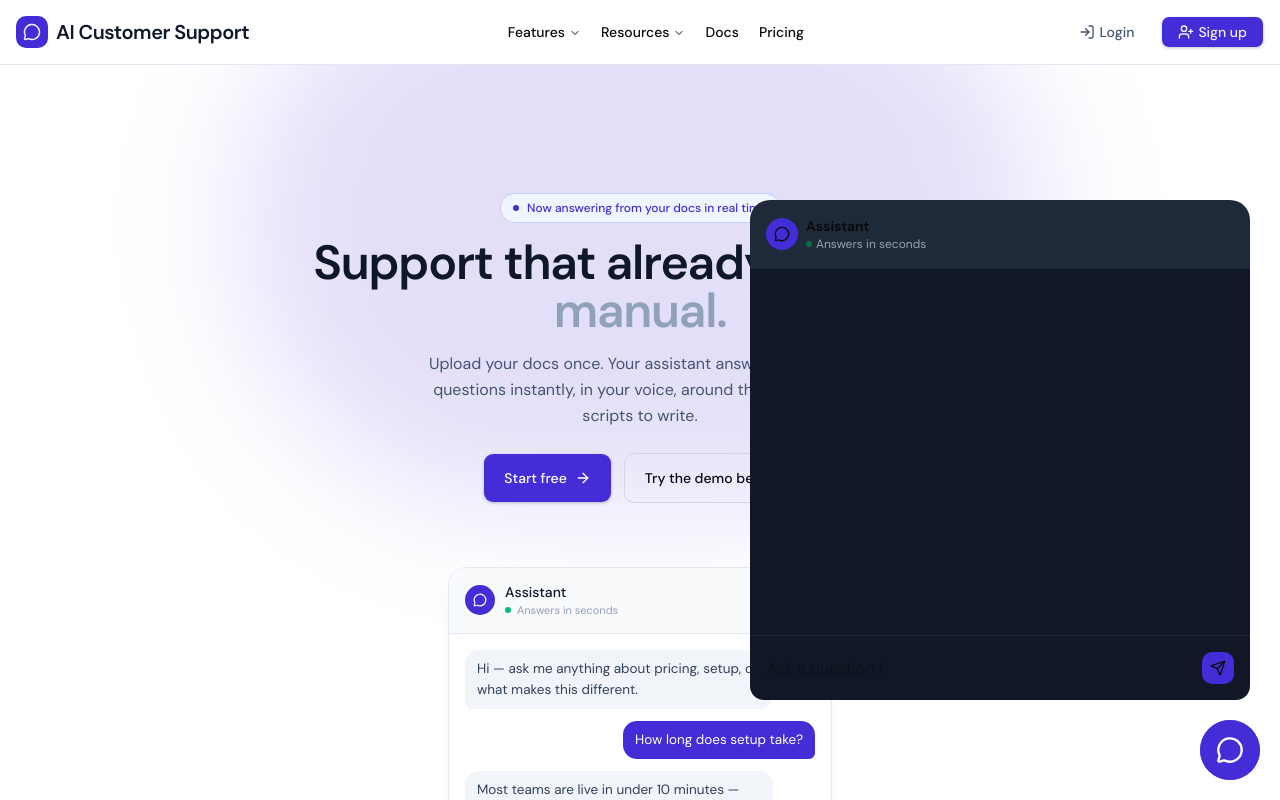
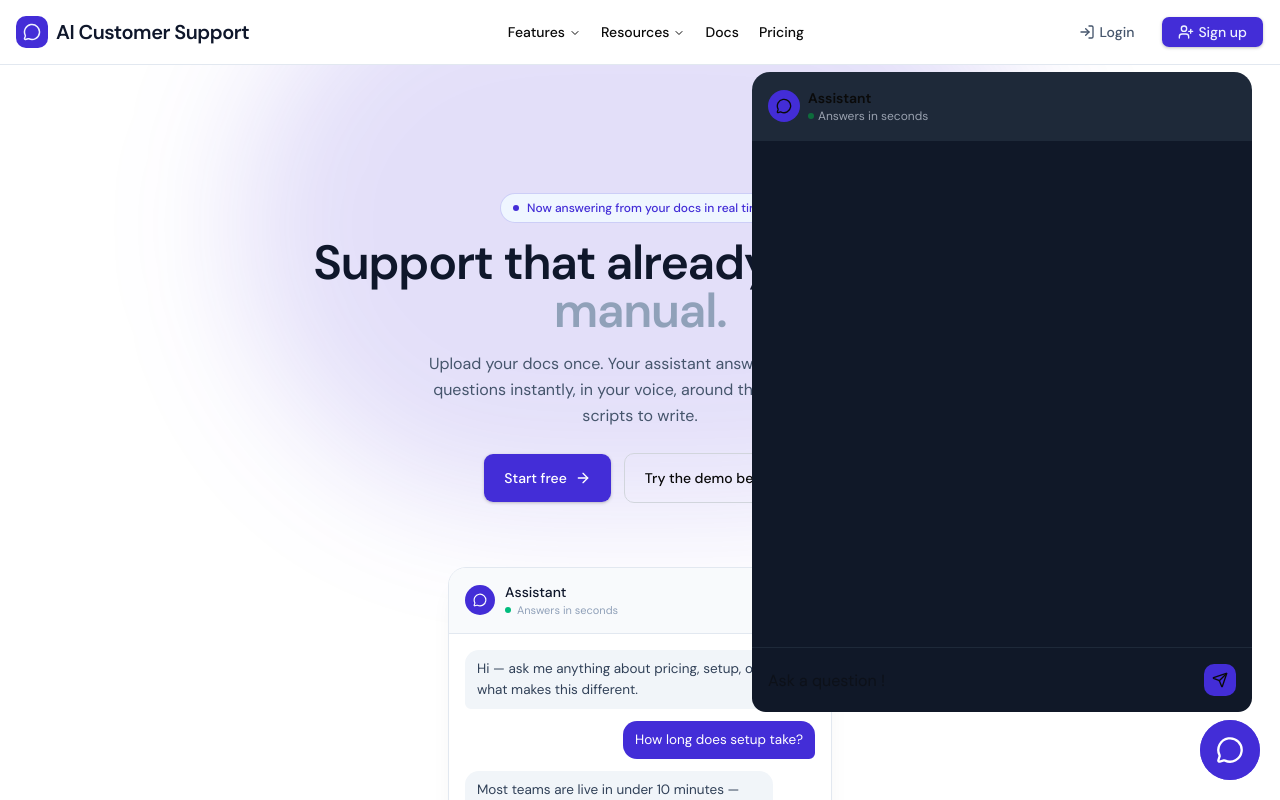
Before and after one commit to nhmnazmul22/AICustomerSupportAssistant, a Next.js app: page / in a window 1280 px wide. Both pictures are taken after a click on the button 1230 px from the left and 750 px from the top of the page. Shown: the top 800 px of the page. Built offline with nearby package versions, Linux system fonts and the light colour scheme.

Commit message:
refactor ChatBox and ChatBoxBody components for improved layout and styling

```diff
--- a/components/core/ChatBox/ChatBox.tsx
+++ b/components/core/ChatBox/ChatBox.tsx
@@ -11,14 +11,14 @@ const ChatBox = () => {
   return (
     isChatBoxOpen && (
       <div
-        className={`fixed z-50 right-7.5 bottom-25 h-125 max-h-125 w-125 max-w-125 rounded-[20px] bg-gray-800 flex flex-col`}
+        className={`fixed right-7 bottom-22 z-50 flex h-[calc(100dvh-10rem)] max-h-175 w-[calc(100vw-2rem)] max-w-125 flex-col rounded-2xl bg-gray-800`}
       >
         {/*  Chatbox Header */}
         <ChatBoxHeader />
         {/* Chatbox   body */}
-        <ChatBoxBody/>
+        <ChatBoxBody />
         {/*  Chatbox footer */}
-        <ChatBoxFooter/>
+        <ChatBoxFooter />
       </div>
     )
   )
--- a/components/core/ChatBox/ChatBoxBody.tsx
+++ b/components/core/ChatBox/ChatBoxBody.tsx
@@ -8,7 +8,7 @@ const ChatBoxBody = () => {
   return (
     <div
       className={
-        "hide-scrollbar flex max-h-125 flex-1 flex-col gap-3 overflow-y-auto border-y border-gray-800 bg-gray-900 p-4"
+        "hide-scrollbar flex flex-1 flex-col gap-3 overflow-y-auto border-y border-gray-800 bg-gray-900 p-4"
       }
     >
       {chats &&
```
